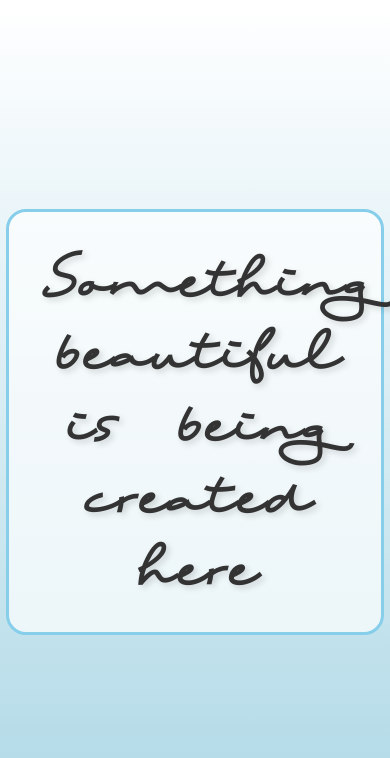
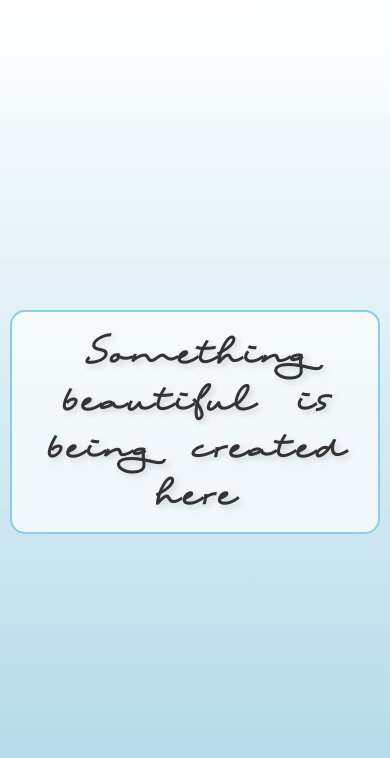
Before and after one commit to raimonvibe/intro-website, a plain HTML site: page index.html in a window 390 px wide. Drawn offline with Linux system fonts and the light colour scheme.

Commit message:
Update index.html

```diff
--- a/index.html
+++ b/index.html
@@ -1,19 +1,127 @@
 <!DOCTYPE html>
+
 <html lang="en">
+
 <head>
+
     <meta charset="UTF-8">
+
     <meta name="viewport" content="width=device-width, initial-scale=1.0">
+
     <title>Beautiful Creation</title>
+
     <style>
+
         @font-face {
+
             font-family: 'Ting Tong';
+
             src: url('TingTong.ttf') format('truetype');
+
             font-weight: normal;
+
             font-style: normal;
+
         }
+
+
+
+        body {
+
+            display: flex;
+
+            flex-direction: column;
+
+            justify-content: center;
+
+            align-items: center;
+
+            min-height: 100vh;
+
+            margin: 0;
+
+            background: linear-gradient(to bottom, #ffffff, #add8e6);
+
+            font-family: 'Ting Tong', cursive;
+
+        }
+
+
+
+        h1 {
+
+            font-size: 8vw; /* Schaalbare fontgrootte */
+
+            color: #333;
+
+            text-align: center;
+
+            text-shadow: 3px 3px 6px rgba(0, 0, 0, 0.15);
+
+            letter-spacing: 0.05em;
+
+            font-style: italic;
+
+            padding: 2rem;
+
+            border: 3px solid #87ceeb;
+
+            border-radius: 20px;
+
+            background-color: rgba(255, 255, 255, 0.7);
+
+            max-width: 90%;
+
+            box-sizing: border-box;
+
+        }
+
+
+
+        /* Media query voor kleine schermen */
+
+        @media (max-width: 768px) {
+
+            h1 {
+
+                font-size: 10vw; /* Grotere tekst op kleine schermen */
+
+                padding: 1.5rem;
+
+                border-width: 2px; /* Dunner randje op mobiel */
+
+            }
+
+        }
+
+
+
+        /* Media query voor zeer kleine schermen */
+
+        @media (max-width: 480px) {
+
+            h1 {
+
+                font-size: 12vw;
+
+                padding: 1rem;
+
+                border-radius: 15px;
+
+                max-width: 95%;
+
+            }
+
+        }
+
     </style>
+
 </head>
-<body style="display: flex; flex-direction: column; justify-content: center; align-items: center; height: 100vh; margin: 0; background: linear-gradient(to bottom, #ffffff, #add8e6); font-family: 'Ting Tong', cursive;">
-    <h1 style="font-size: 72px; color: #333; text-align: center; text-shadow: 3px 3px 6px rgba(0, 0, 0, 0.15); letter-spacing: 2px; font-style: italic; padding: 30px; border: 3px solid #87ceeb; border-radius: 20px; background-color: rgba(255, 255, 255, 0.7); max-width: 80%;">Something beautiful is being created here</h1>
+
+<body>
+
+    <h1>Something beautiful is being created here</h1>
+
 </body>
+
 </html>
```
